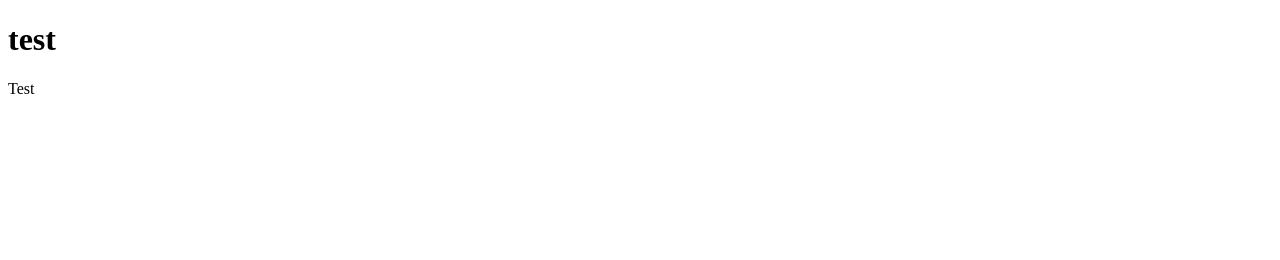
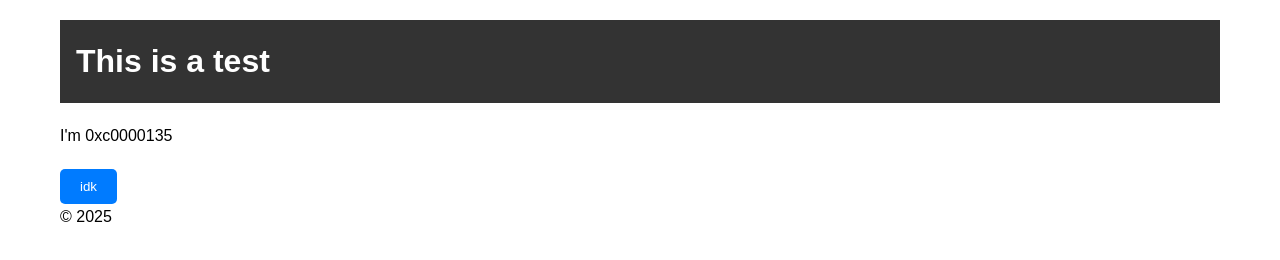
Before and after one commit to 0xc0000135/0xc0000135.github.io, a plain HTML site: page index.html in a window 1280 px wide. Drawn offline with Linux system fonts and the light colour scheme.

Commit message:
Update index.html

```diff
--- a/index.html
+++ b/index.html
@@ -1,10 +1,25 @@
 <!DOCTYPE html>
-<html>
+<html lang="ru">
 <head>
-    <title>This is a test</title>
+    <meta charset="UTF-8">
+    <meta name="viewport" content="width=device-width, initial-scale=1.0">
+    <title>0xc0000135</title>
+    <link rel="stylesheet" href="css/style.css">
 </head>
 <body>
-    <h1>test</h1>
-    <p>Test</p>
+    <header>
+        <h1>This is a test</h1>
+    </header>
+
+    <main>
+        <p>I'm 0xc0000135</p>
+        <button id="myButton">idk</button>
+    </main>
+
+    <footer>
+        <p>© 2025</p>
+    </footer>
+
+    <script src="js/script.js"></script>
 </body>
 </html>
```
